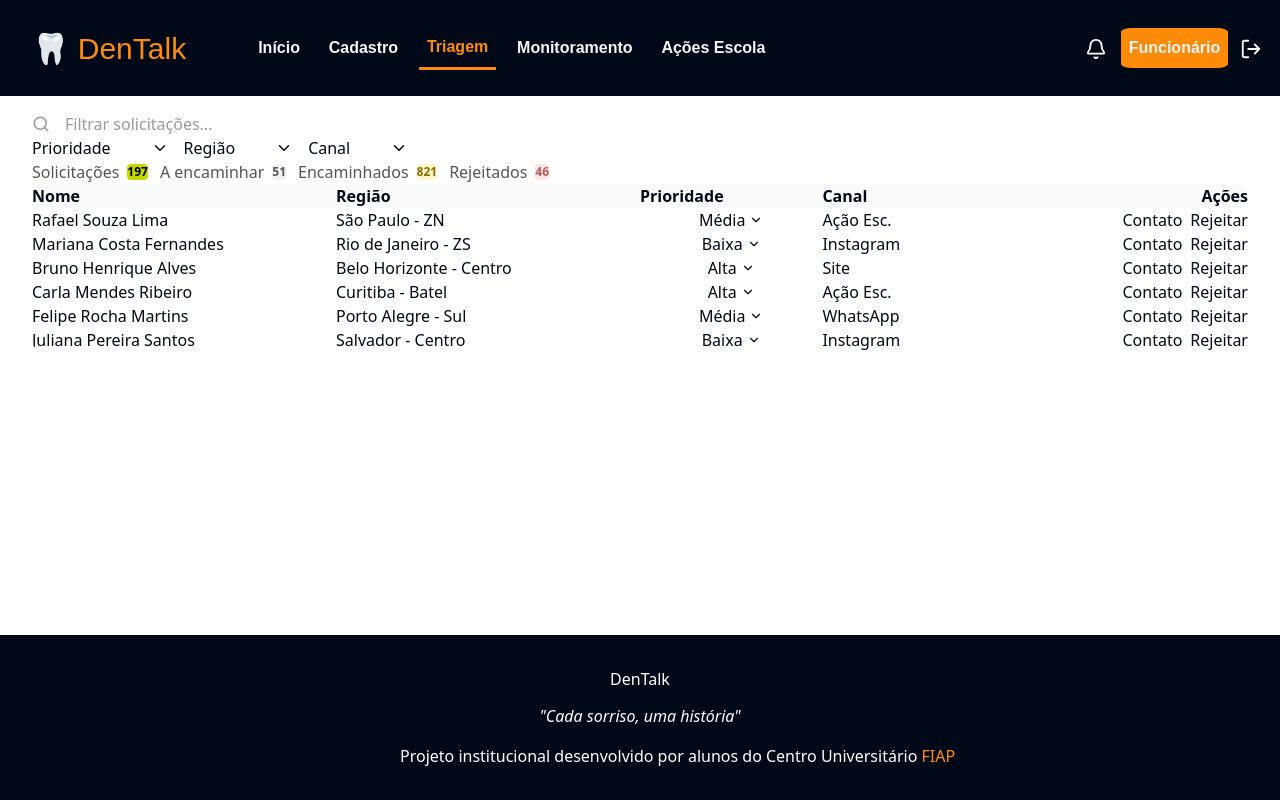
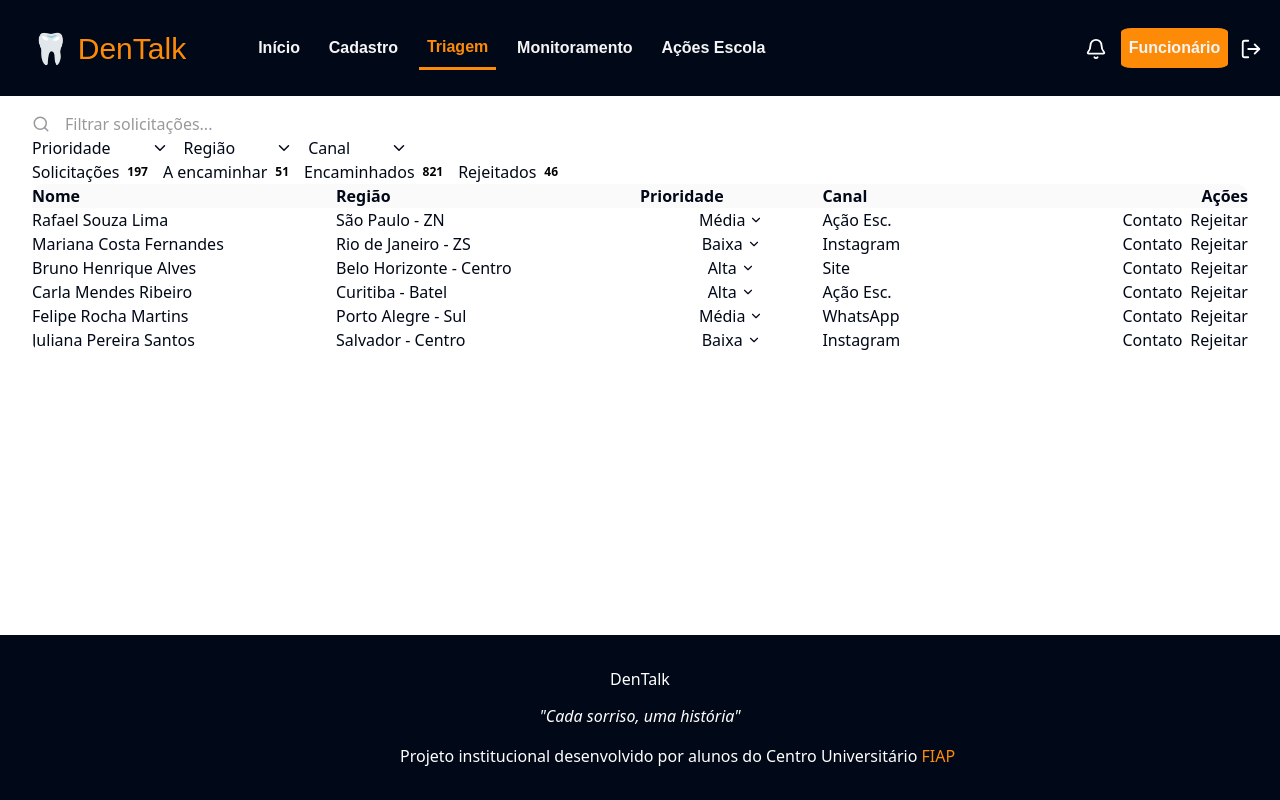
Before and after one commit to Moonnax/Dentalk, a React (Vite) app: page /triagemf in a window 1280 px wide. Built offline with nearby package versions, Linux system fonts and the light colour scheme.

Commit message:
taiwind pag Ftriagem padronizando os status das solicitacoes

```diff
--- a/src/pages/Funcionario/Ftriagem/Ftriagem.tsx
+++ b/src/pages/Funcionario/Ftriagem/Ftriagem.tsx
@@ -47,36 +47,35 @@
           </div>
 
         </section>
+        <section className="mb-[25px] flex flex-wrap gap-[15px]">
 
-        <section className="mb-[25px] flex flex-wrap gap-3">
-
-          <div className="flex items-center gap-2 rounded-lg border border-[#eee] bg-white px-3 py-2 text-[#555]">
+          <button className="flex items-center gap-2 rounded-full border border-[#e0e0e0] bg-[#f2f2f2] px-5 py-2 text-sm font-medium text-[#333] transition hover:border-[#f1c40f] hover:bg-white hover:text-black hover:shadow-sm">
             Solicitações
-            <span className="rounded bg-[#c4d600] px-2 py-1 text-xs font-bold text-black">
+            <span className="rounded border border-[#ddd] px-2 py-1 text-xs font-bold text-black">
               197
             </span>
-          </div>
+          </button>
 
-          <div className="flex items-center gap-2 rounded-lg border border-[#eee] bg-white px-3 py-2 text-[#555]">
+          <button className="flex items-center gap-2 rounded-full border border-[#e0e0e0] bg-[#f2f2f2] px-5 py-2 text-sm font-medium text-[#333] transition hover:border-[#f1c40f] hover:bg-white hover:text-black hover:shadow-sm">
             A encaminhar
-            <span className="rounded bg-[#f2f2f2] px-2 py-1 text-xs font-bold text-[#555]">
+            <span className="rounded border border-[#ddd] px-2 py-1 text-xs font-bold text-black">
               51
             </span>
-          </div>
+          </button>
 
-          <div className="flex items-center gap-2 rounded-lg border border-[#eee] bg-white px-3 py-2 text-[#555]">
+          <button className="flex items-center gap-2 rounded-full border border-[#e0e0e0] bg-[#f2f2f2] px-5 py-2 text-sm font-medium text-[#333] transition hover:border-[#f1c40f] hover:bg-white hover:text-black hover:shadow-sm">
             Encaminhados
-            <span className="rounded bg-[#fff4cc] px-2 py-1 text-xs font-bold text-[#8a6d00]">
+            <span className="rounded border border-[#ddd] px-2 py-1 text-xs font-bold text-black">
               821
             </span>
-          </div>
+          </button>
 
-          <div className="flex items-center gap-2 rounded-lg border border-[#eee] bg-white px-3 py-2 text-[#555]">
+          <button className="flex items-center gap-2 rounded-full border border-[#e0e0e0] bg-[#f2f2f2] px-5 py-2 text-sm font-medium text-[#333] transition hover:border-[#f1c40f] hover:bg-white hover:text-black hover:shadow-sm">
             Rejeitados
-            <span className="rounded bg-[#ffe5e5] px-2 py-1 text-xs font-bold text-[#b85b5b]">
+            <span className="rounded border border-[#ddd] px-2 py-1 text-xs font-bold text-black">
               46
             </span>
-          </div>
+          </button>
 
         </section>
 
```
